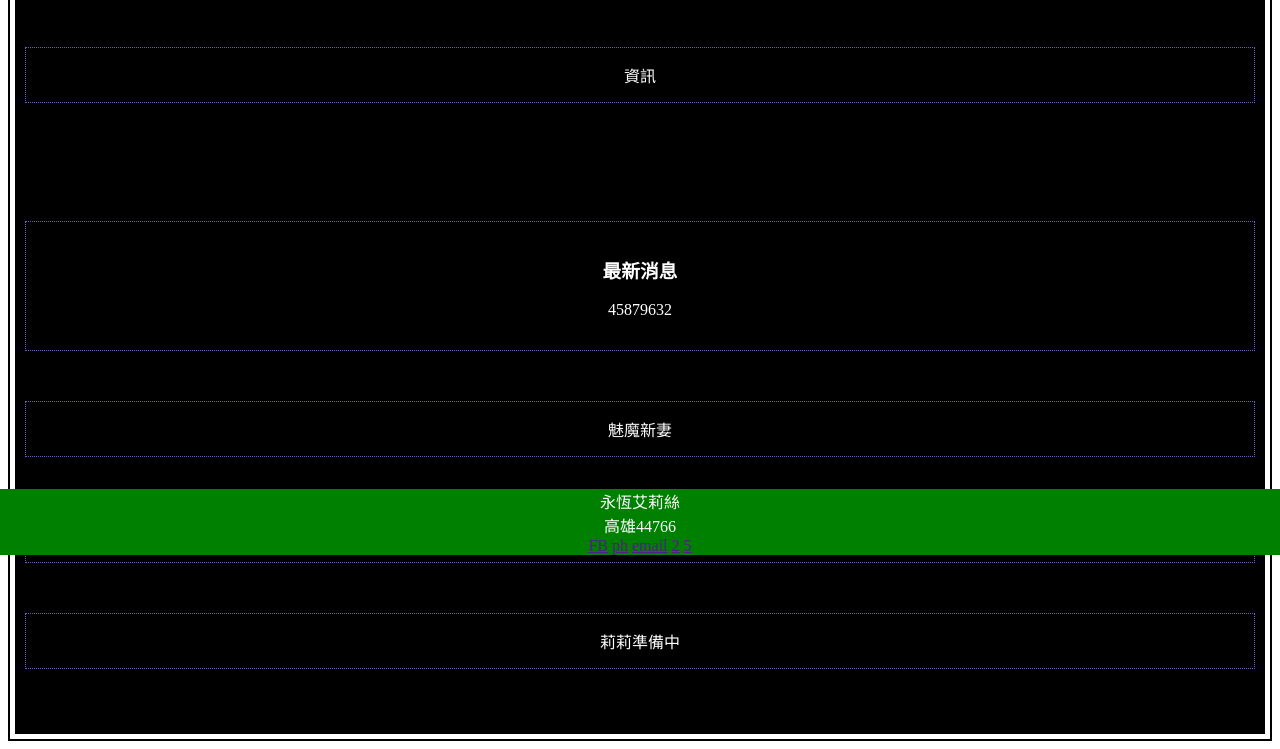
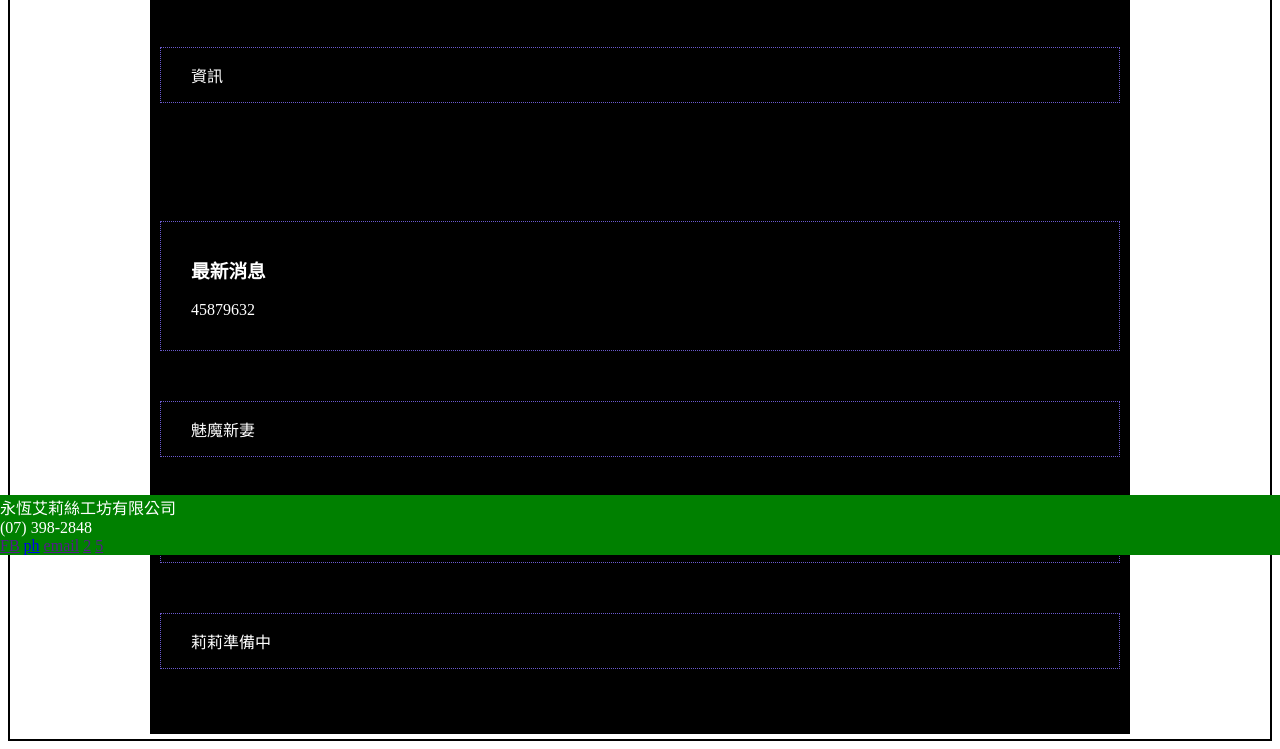
Before and after one commit to alcyweiya/201225, a plain HTML site: page index.html in a window 1280 px wide. Shown: the part 245-994 px from the top of the page. Drawn offline with Linux system fonts and the light colour scheme.

Commit message:
簡單補一些文字+確定頁面寬度（目前看起來太小，待測試）+內容區塊置中

```diff
--- a/index.html
+++ b/index.html
@@ -9,7 +9,7 @@
 
     <meta name="viewport" content="width=device-width, initial-scale=1.0">
 
-    <title>Document</title>
+    <title>永恆艾莉絲工坊有限公司</title>
 
     <link rel="stylesheet" href="style.css" media="all">
 
@@ -88,15 +88,14 @@
 
     <div class="company-info">
 
-      永恆艾莉絲<br>
-      高雄44766
-
+      永恆艾莉絲工坊有限公司<br>
+      (07) 398-2848
     </div>
 
     <div class="company-link">
 
       <a href="">FB</a>
-      <a href="">ph</a>
+      <a href="https://www.patreon.com/EternalAlice">ph</a>
       <a href="">email</a>
       <a href="">2</a>
       <a href="">5</a>
--- a/style.css
+++ b/style.css
@@ -5,16 +5,16 @@ body
 {
     border:black solid 2px;
     background-color: white;
-    text-align:center;
+    /* text-align:center; */
     padding: 5px;
 }
 
 .container
 {
 
-    /* width: 640px; */
+    width: 960px;
     /* border: slateblue dotted 1px; */
-    /* margin: 0; */
+    margin:0px auto;
     padding: 15px 10px;
 
     /* 會繼承的設定 */
@@ -55,8 +55,9 @@ body
 img
 {
     border: 0;
-    max-width: 30%;
+    max-width: 20%;
     height: auto;
+    text-align:left;
 }
 
 
```
